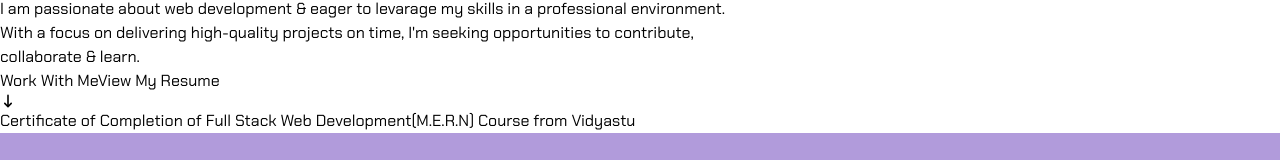
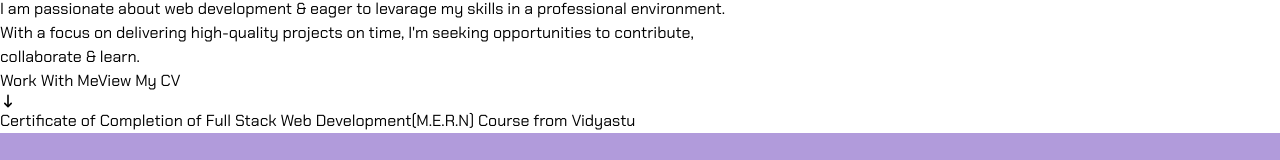
Before and after one commit to PAulAmIC79/paulami-choudhury-portfolio, a React (Vite) app: page / in a window 1280 px wide. Shown: the part 139-299 px from the top of the page. Built offline with nearby package versions, Linux system fonts and the light colour scheme; the HTML template or start-up script is replaced by a standard one.

Commit message:
changing cv

```diff
--- a/src/ResumeLink.jsx
+++ b/src/ResumeLink.jsx
@@ -2,8 +2,8 @@ import React from 'react';
 
 function ResumeLink() {
     return (
-<a href="paulami_choudhury_cv.pdf" target="_blank" rel="noreferrer" >
-    View My Resume
+<a href="paulami_choudhury_cv" target="_blank" rel="noreferrer" >
+    View My CV
 </a>
     );
 }
```
Also changed, not shown: 1 other file (tests, documents, lock files or other folders).
